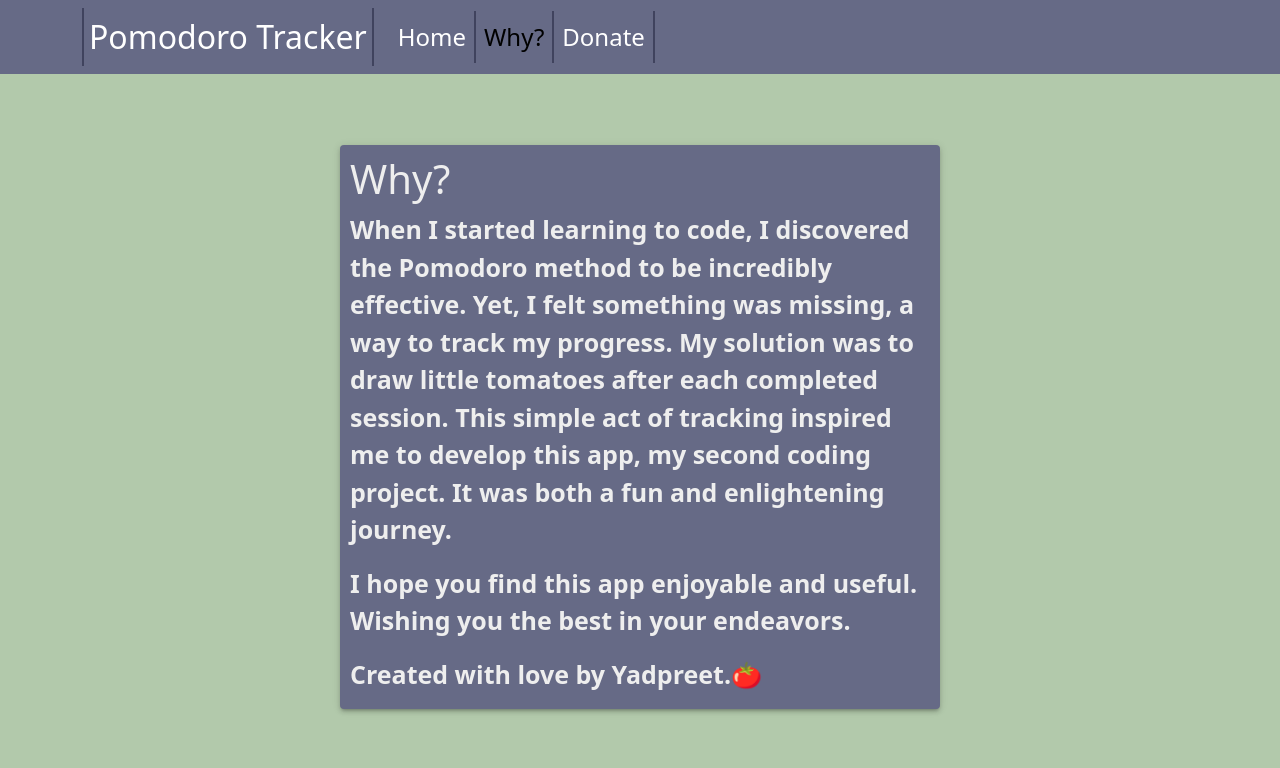
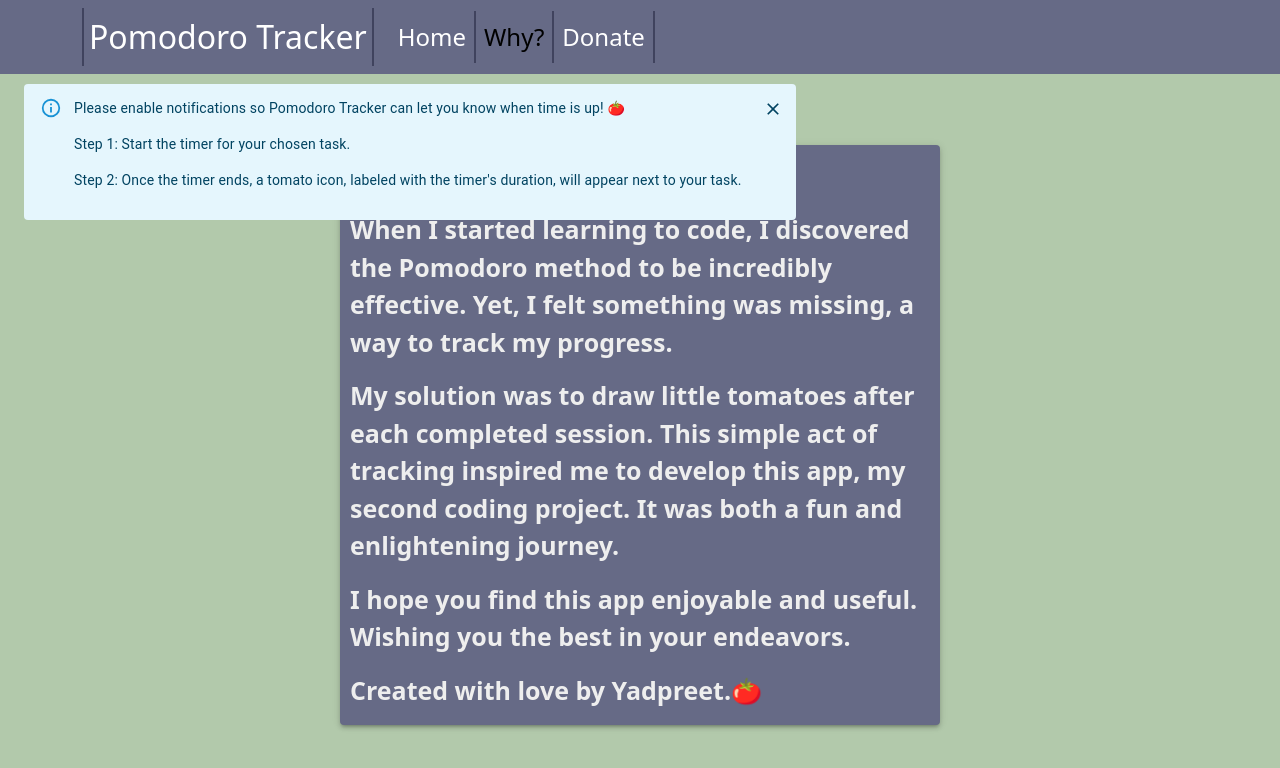
Before and after one commit to DevYadC/pomodoro-webapp, a React (Vite) app: page /why in a window 1280 px wide. Shown: the top 768 px of the page. Built offline with nearby package versions, Linux system fonts and the light colour scheme.

Commit message:
changed notification, added steps on how to use

```diff
--- a/src/App.jsx
+++ b/src/App.jsx
@@ -49,10 +49,13 @@ function App() {
           </Alert>
         ) : null}
 
-        <Snackbar open={showNotificationAlert} autoHideDuration={4000} onClose={handleCloseNotification} anchorOrigin={{ vertical: 'top', horizontal: 'left' }}
+        <Snackbar open={showNotificationAlert} autoHideDuration={15000} onClose={handleCloseNotification} anchorOrigin={{ vertical: 'top', horizontal: 'left' }}
           style={{ marginTop: '60px' }} >
           <Alert onClose={handleCloseNotification} severity="info" sx={{ width: '100%' }}>
-            Please enable notifications so Pomodoro Tracker can let you know when time is up! 🍅
+            <p>Please enable notifications so Pomodoro Tracker can let you know when time is up! 🍅</p>
+            <p>Step 1: Start the timer for your chosen task.</p>
+            <p>Step 2: Once the timer ends, a tomato icon, labeled with the timer's duration, will appear next to your task.</p>
+
           </Alert>
         </Snackbar>
 
--- a/src/WhyPage.jsx
+++ b/src/WhyPage.jsx
@@ -28,8 +28,9 @@ export default function () {
                     <h1>Why?</h1>
 
                     <p>
-                        When I started learning to code, I discovered the Pomodoro method to be incredibly effective. Yet, I felt something was missing, a way to track my progress. My solution was to draw little tomatoes after each completed session. This simple act of tracking inspired me to develop this app, my second coding project. It was both a fun and enlightening journey.
+                        When I started learning to code, I discovered the Pomodoro method to be incredibly effective. Yet, I felt something was missing, a way to track my progress.
                     </p>
+                    <p>My solution was to draw little tomatoes after each completed session. This simple act of tracking inspired me to develop this app, my second coding project. It was both a fun and enlightening journey.</p>
                     <p>
                         I hope you find this app enjoyable and useful. Wishing you the best in your endeavors.
                     </p>
```
